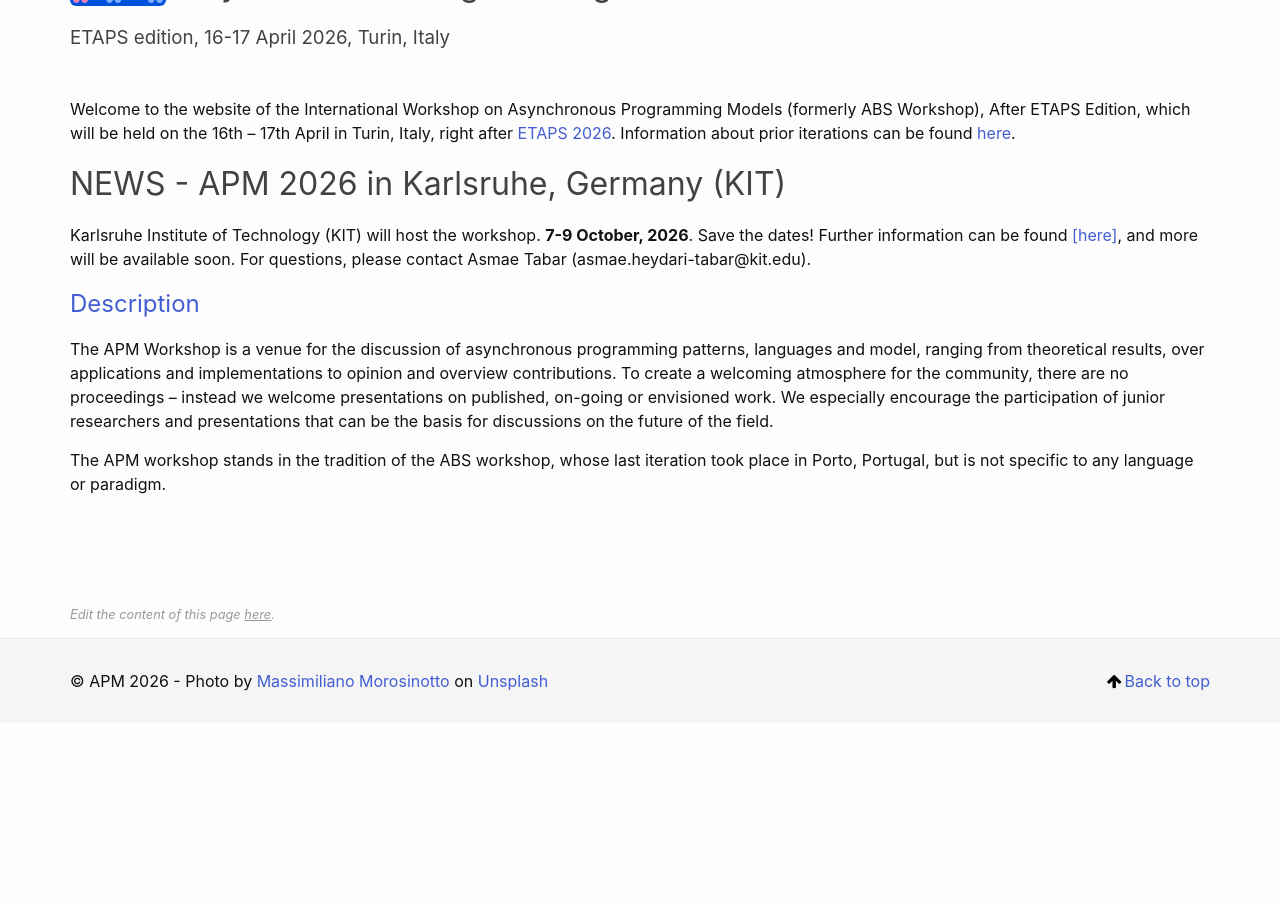
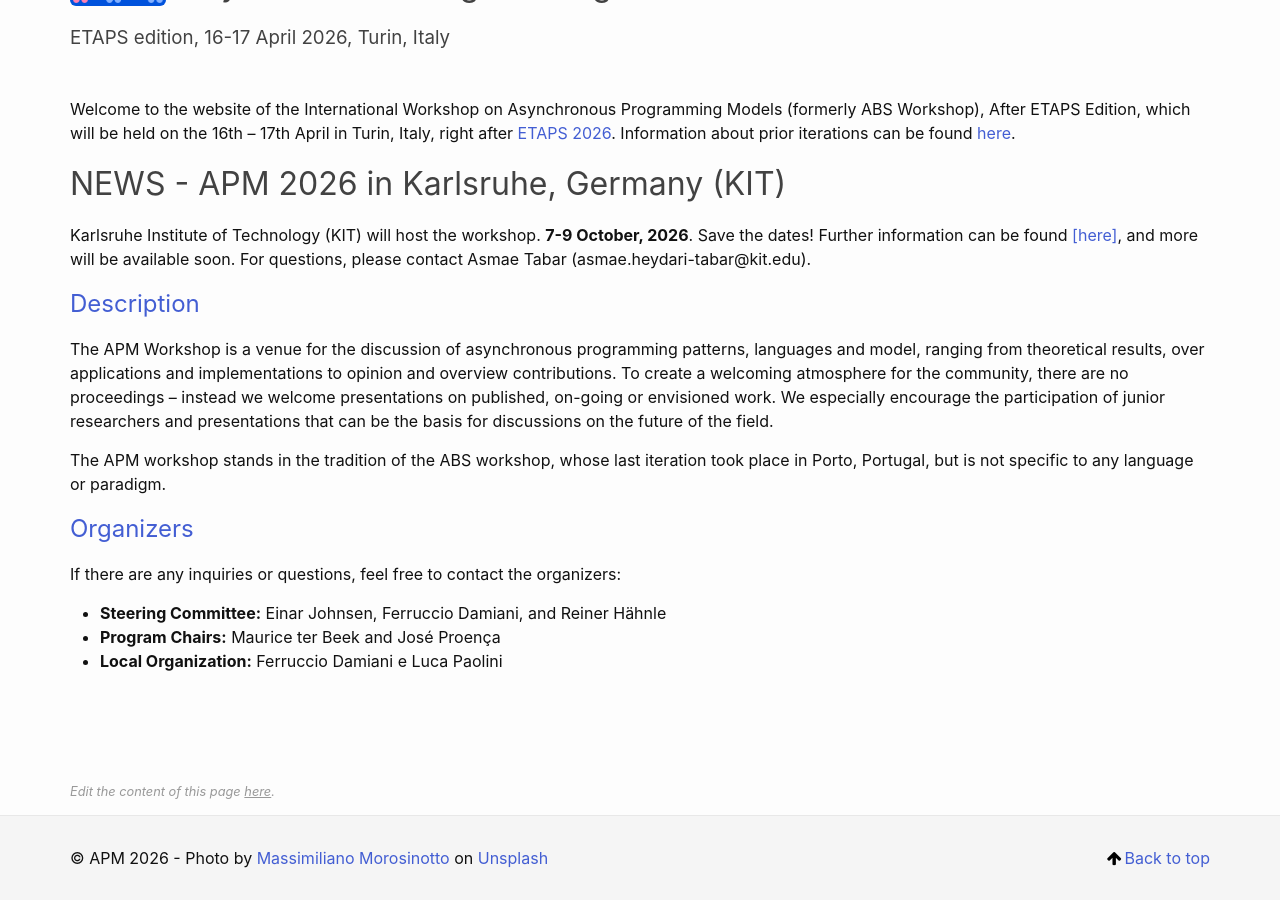
Before and after one commit to apm-workshop/at-etaps2026, a Jekyll site: the page built from _pages/index.md, in a window 1280 px wide and 900 px high, scrolled down 792 px. Built offline with Jekyll 4.4.1, drawn with Linux system fonts in a browser that asks for light colours; before the commit the page ends 1515 px from its top, so only the background shows below that.

Commit message:
organisers

```diff
--- a/_pages/index.md
+++ b/_pages/index.md
@@ -50,17 +50,18 @@ The registration prices are listed below:
 The workshop will be held at the University of Porto, located at the centre of the beautiful city of Porto. More concrete details will be provided later.
  -->
 
-<!--
+
 ## Organizers
 {: .secondH}
 
 If there are any inquiries or questions, feel free to contact the organizers:
 
 - __Steering Committee:__ Einar Johnsen, Ferruccio Damiani, and Reiner Hähnle
-- __Program Chairs:__ José Proença and Silvia Lizeth Tapia Tarifa
-- __Local Organization:__  José Proença, João Barbosa, and David Pereira
-- __Wine Chair:__ Reiner Hähnle
- -->
+- __Program Chairs:__ Maurice ter Beek and José Proença
+- __Local Organization:__  Ferruccio Damiani e Luca Paolini
+
+<!-- - __Wine Chair:__ Reiner Hähnle -->
+
 
 <!--
 ## Sponsors
```
